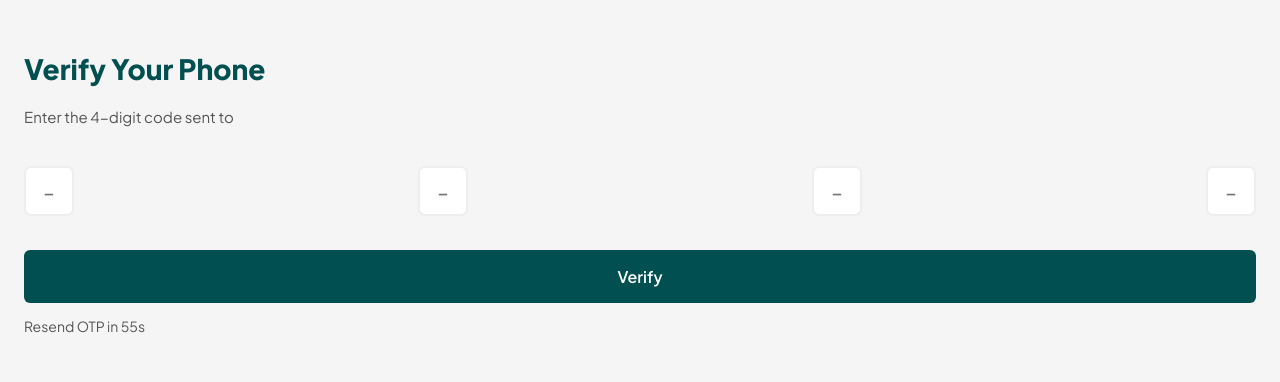
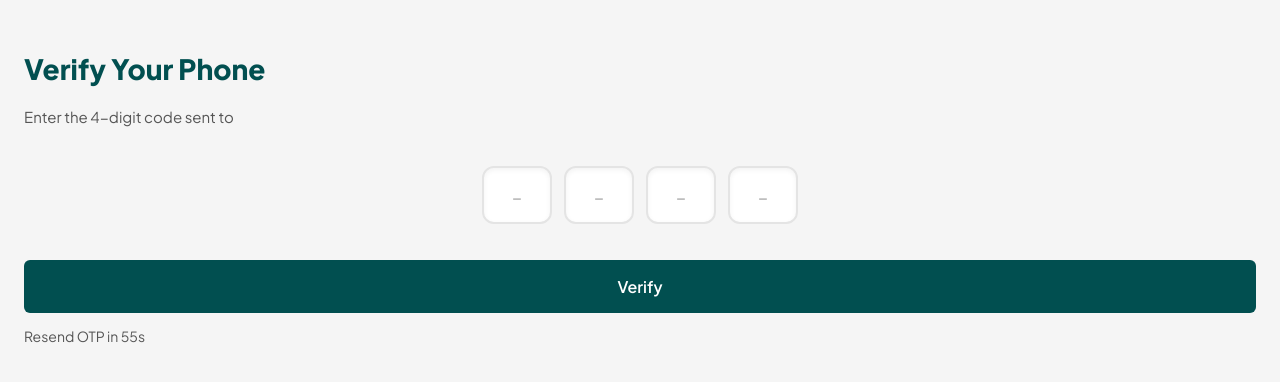
Before and after one commit to ay30bg/droppa, a React (Create React App) app: page /verify in a window 1280 px wide. Shown: the top 382 px of the page. Built offline with nearby package versions, Linux system fonts and the light colour scheme.

Commit message:
Update verify.css

```diff
--- a/src/styles/verify.css
+++ b/src/styles/verify.css
@@ -1,12 +1,11 @@
 /* Verify Page Styling */
-
 .verify-container {
   max-width: 400px;
   margin: 80px auto;
   padding: 24px;
-  background: #f5f5f5;
-  border-radius: 12px;
-  box-shadow: 0 4px 12px rgba(0,0,0,0.1);
+  background: #ffffff;
+  border-radius: 16px;
+  box-shadow: 0 4px 12px rgba(0,0,0,0.08);
   text-align: center;
   font-family: 'Plus Jakarta Sans', sans-serif;
 }
@@ -15,36 +14,48 @@
   font-size: 28px;
   font-weight: 700;
   color: #014f50;
-  margin-bottom: 12px;
+  margin-bottom: 10px;
 }
 
 .verify-subtitle {
-  font-size: 16px;
-  color: #555;
-  margin-bottom: 24px;
+  font-size: 15px;
+  color: #666;
+  margin-bottom: 26px;
 }
 
 /* OTP Boxes */
 .otp-container {
   display: flex;
-  justify-content: space-between;
-  margin-bottom: 24px;
+  gap: 12px;          /* more control than space-between */
+  justify-content: center;
+  margin-bottom: 26px;
 }
 
 .otp-input {
-  width: 50px;
-  height: 50px;
+  flex: 1;
+  max-width: 70px;   /* prevents oversized on large screens */
+  height: 58px;
   font-size: 24px;
   text-align: center;
+
   background: #fff;
-  border: 2px solid #eee;
-  border-radius: 7px;
+  border: 2px solid #e4e4e4;
+  border-radius: 12px;
   outline: none;
-  transition: border-color 0.3s;
+
+  transition: all 0.25s ease;
+  box-shadow: inset 0 2px 5px rgba(0,0,0,0.05);
+}
+
+.otp-input::placeholder {
+  color: #b6b6b6;
+  opacity: 1;
+  font-size: 22px;
 }
 
 .otp-input:focus {
   border-color: #014f50;
+  box-shadow: 0 0 0 3px rgba(1,79,80,0.15);
 }
 
 /* Verify Button */
@@ -56,10 +67,10 @@
   color: #fff;
   background: #014f50;
   border: none;
-  border-radius: 8px;
+  border-radius: 10px;
   cursor: pointer;
-  transition: 0.3s;
-  margin-bottom: 16px;
+  transition: 0.25s ease;
+  margin-bottom: 18px;
 }
 
 .verify-btn:hover {
```
